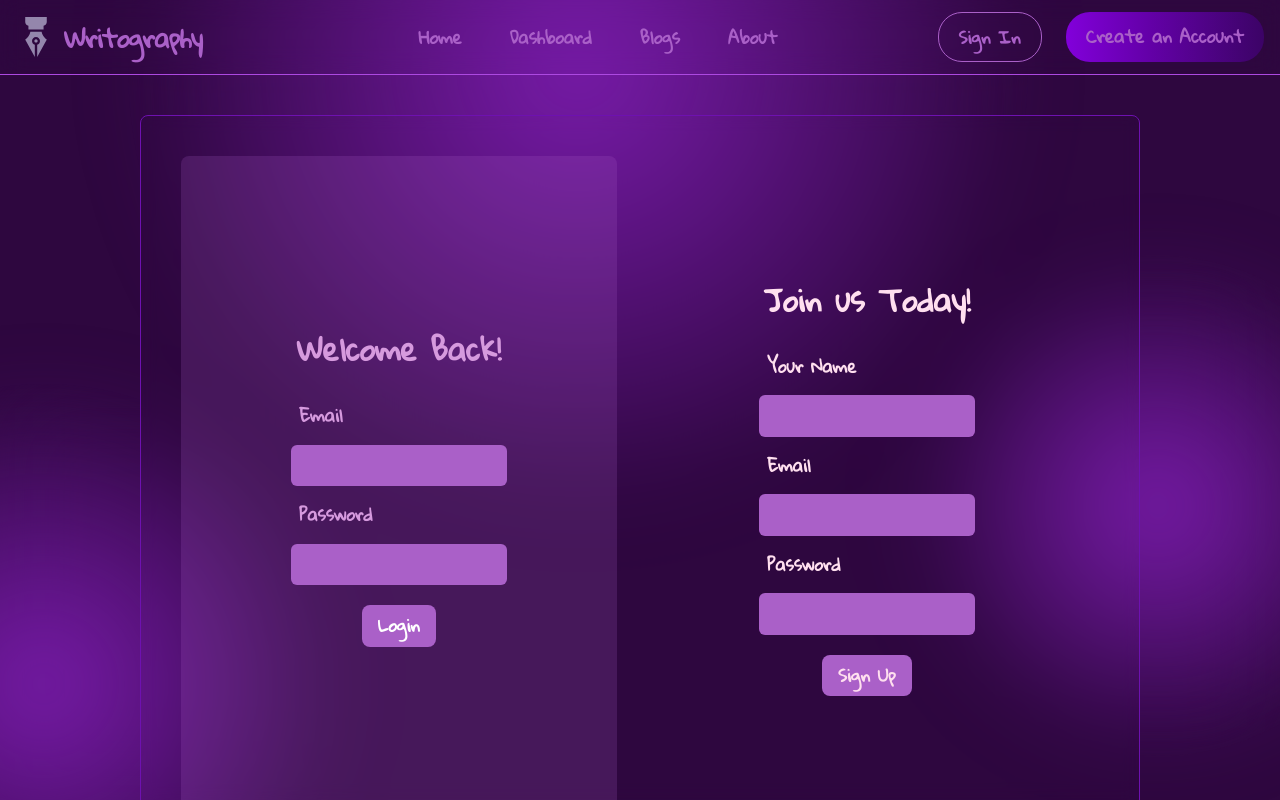
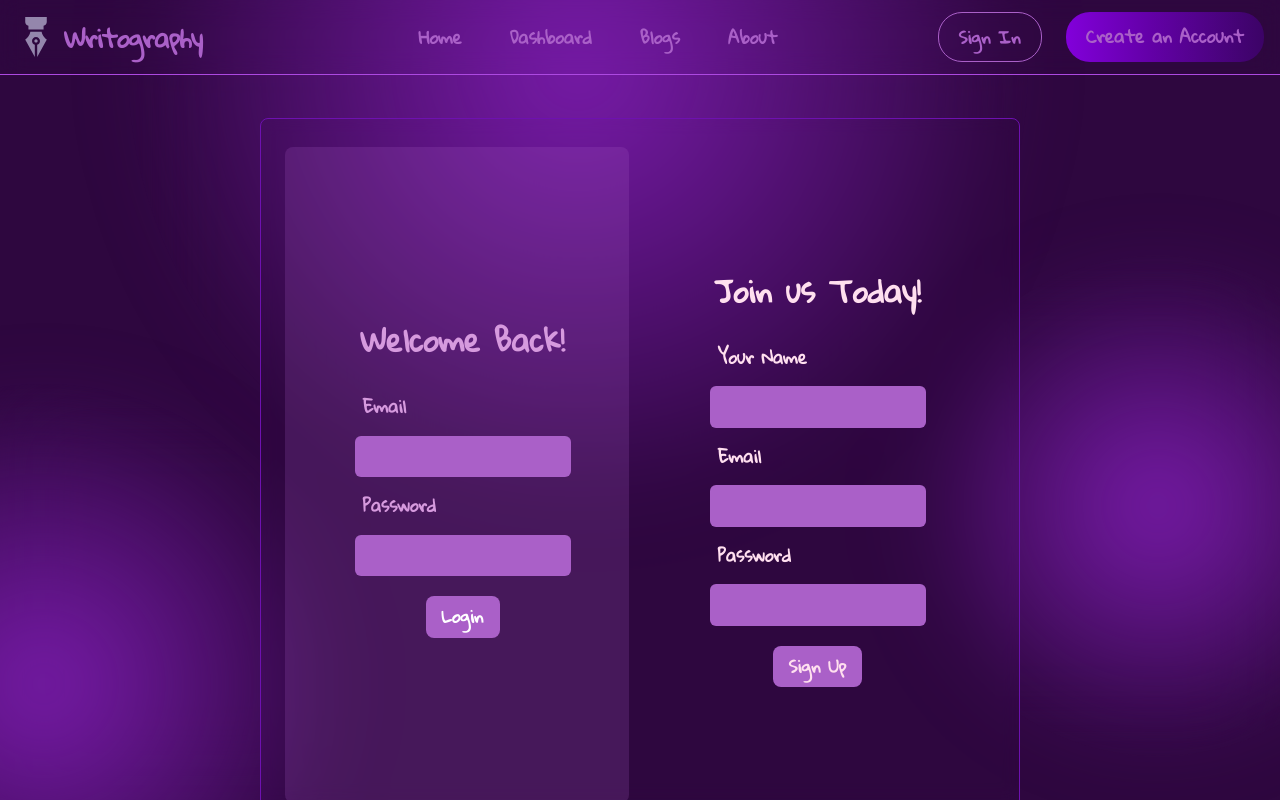
Before and after one commit to Shuvamdt/Writography-v-2-, a React (Vite) app in the folder Client/: page /login in a window 1280 px wide. Built offline with nearby package versions, Linux system fonts and the light colour scheme.

Commit message:
Update of register

```diff
--- a/Client/pages/Register.jsx
+++ b/Client/pages/Register.jsx
@@ -88,18 +88,18 @@ const Register = (props) => {
 
   return (
     <div className="flex flex-col min-h-screen justify-center items-center">
-      <div className="m-10 relative w-full max-w-250 flex flex-col sm:flex-row sm:space-x-4 sm:items-center backdrop-blur border border-purple-800 rounded-lg p-6">
+      <div className="m-10 relative w-full max-w-190 flex flex-col sm:flex-row sm:space-x-4 sm:items-center backdrop-blur border border-purple-800 rounded-lg p-6">
         <motion.div
-          className="w-109 h-164 m-4 p-4 absolute rounded-lg z-1"
+          className="w-86 h-164 m-auto p-1 absolute rounded-lg z-1"
           style={loginStyle}
           animate={{
-            x: isSmallScreen ? 0 : hover ? 0 : 470,
-            y: isSmallScreen ? (hover ? 0 : 700) : 0,
+            x: isSmallScreen ? 0 : hover ? 0 : 370,
+            y: isSmallScreen ? (hover ? 0 : 670) : 0,
           }}
           transition={{ duration: 0.3, ease: "easeInOut" }}
         />
         <div
-          className="w-109 h-164 flex flex-col rounded-lg m-4 p-4 justify-center items-center login z-10 font"
+          className="w-100 h-164 flex flex-col rounded-lg m-1 p-1 justify-center items-center login z-10 font"
           onClick={() => handleChange("login")}
           style={{ color: hover ? "#d69ade" : null }}
         >
@@ -158,7 +158,7 @@ const Register = (props) => {
             </a> */}
         </div>
         <div
-          className="w-109 h-164 flex flex-col rounded-lg m-4 p-4 justify-center items-center login z-10 font"
+          className="w-100 h-164 flex flex-col rounded-lg m-1 p-1 justify-center items-center login z-10 font"
           onClick={() => handleChange("signup")}
           style={{
             color: !hover ? "#d69ade" : null,
```
